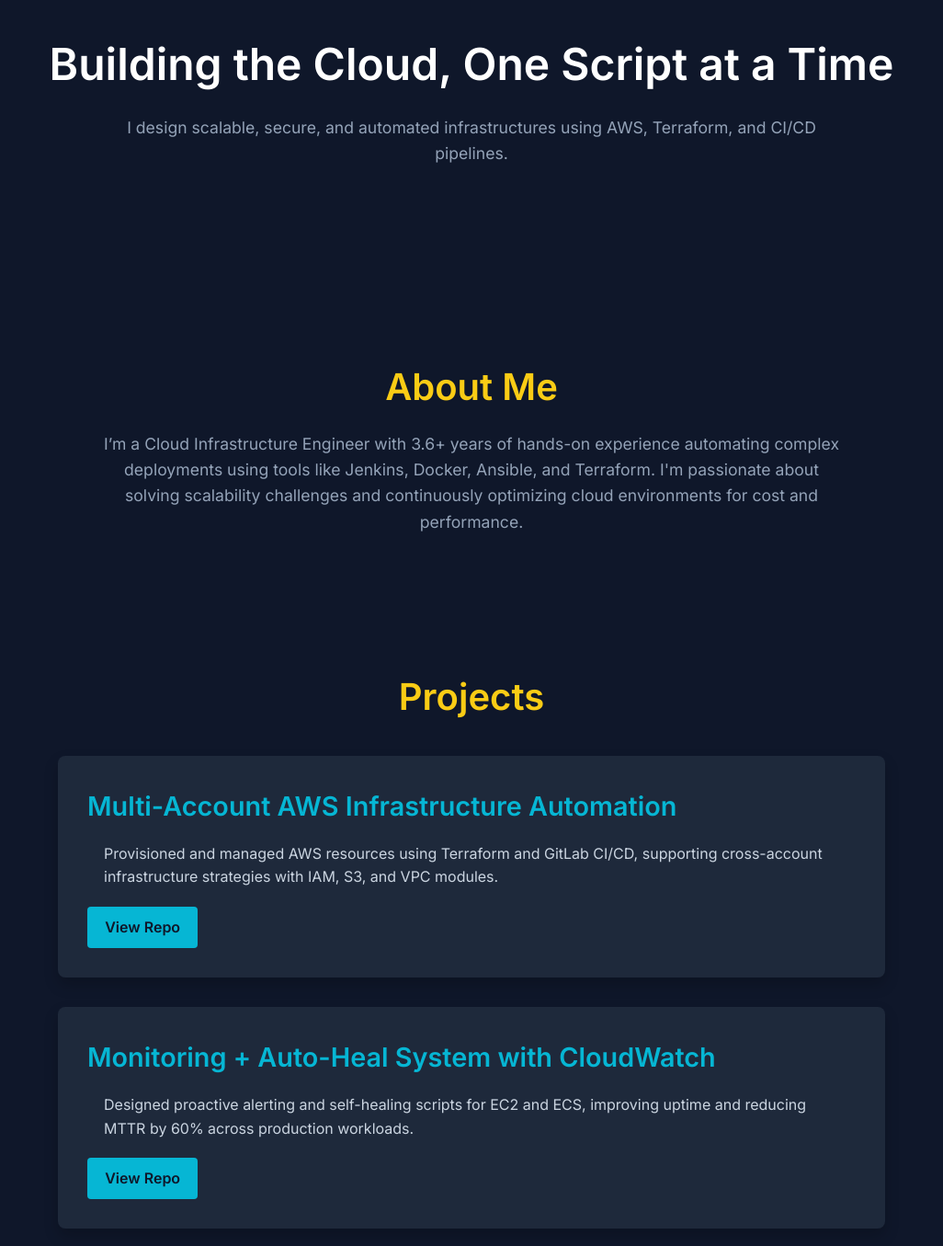
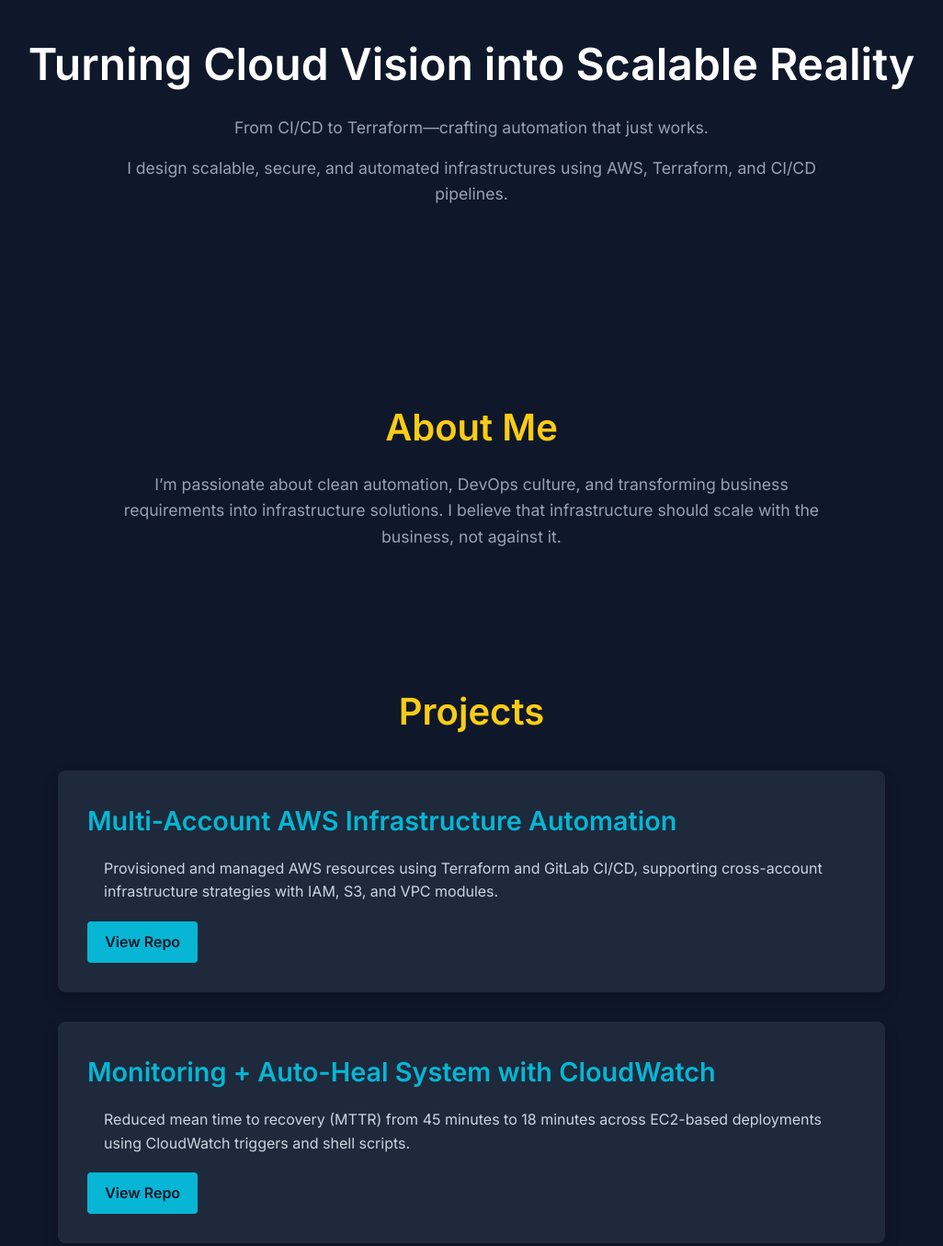
Before and after one commit to Dipak-w/my-portfolio, a plain HTML site: page index.html in a window 1280 px wide. Shown: the part 360-1715 px from the top of the page at 92% size, without its empty margins (127-1153 px from the left). Drawn offline with Linux system fonts and the light colour scheme.

Commit message:
Update index.html

```diff
--- a/index.html
+++ b/index.html
@@ -42,13 +42,14 @@
   </header>
 
   <section id="home" class="fade-in">
-    <h1>Building the Cloud, One Script at a Time</h1>
+    <h1>Turning Cloud Vision into Scalable Reality</h1>
+<p>From CI/CD to Terraform—crafting automation that just works.</p>
     <p>I design scalable, secure, and automated infrastructures using AWS, Terraform, and CI/CD pipelines.</p>
   </section>
 
   <section id="about" class="fade-in">
     <h2>About Me</h2>
-    <p>I’m a Cloud Infrastructure Engineer with 3.6+ years of hands-on experience automating complex deployments using tools like Jenkins, Docker, Ansible, and Terraform. I'm passionate about solving scalability challenges and continuously optimizing cloud environments for cost and performance.</p>
+   <p>I’m passionate about clean automation, DevOps culture, and transforming business requirements into infrastructure solutions. I believe that infrastructure should scale with the business, not against it.</p>
   </section>
 
   <section id="projects" class="fade-in">
@@ -62,8 +63,8 @@
 
     <div class="project">
       <h3>Monitoring + Auto-Heal System with CloudWatch</h3>
-      <p>Designed proactive alerting and self-healing scripts for EC2 and ECS, improving uptime and reducing MTTR by 60% across production workloads.</p>
-      <a href="#">View Repo</a>
+      <p>Reduced mean time to recovery (MTTR) from 45 minutes to 18 minutes across EC2-based deployments using CloudWatch triggers and shell scripts.</p>
+      <a href="https://github.com/Dipak-w">View Repo</a>
     </div>
   </section>
 
```
